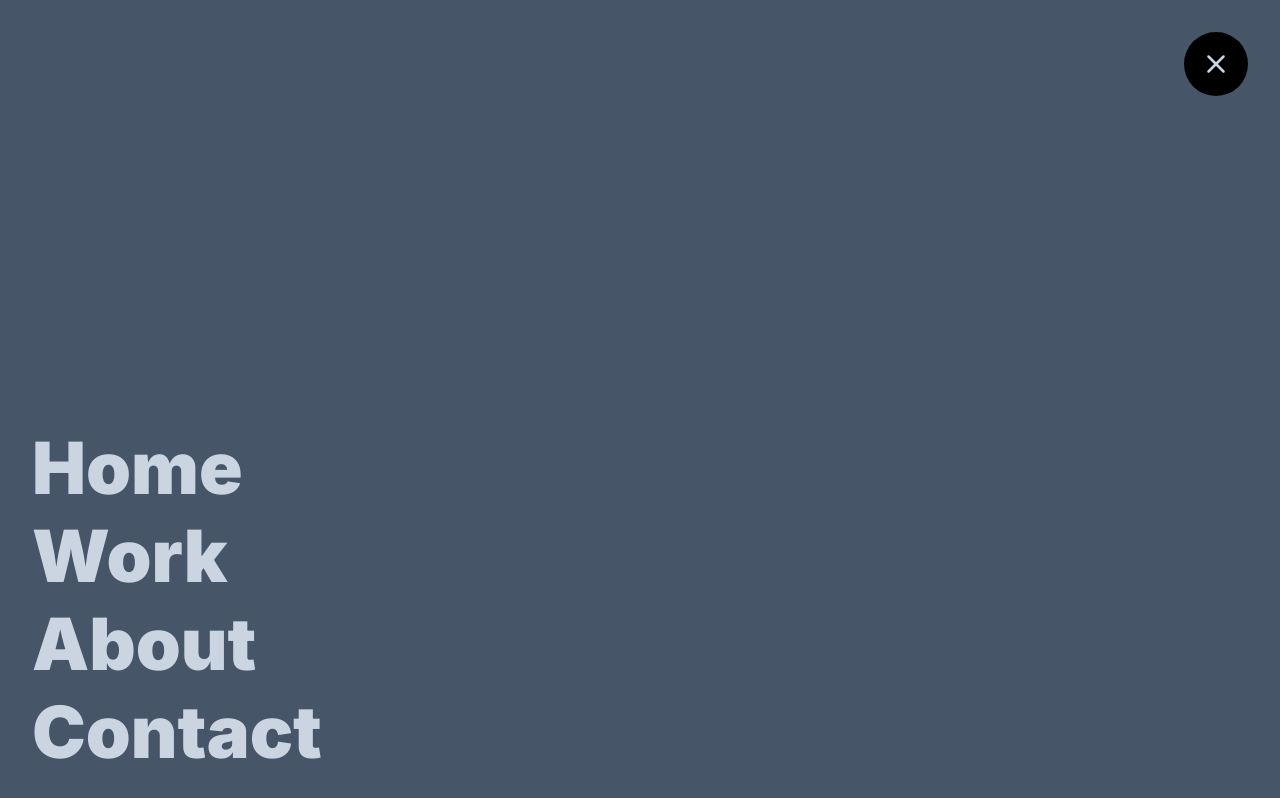
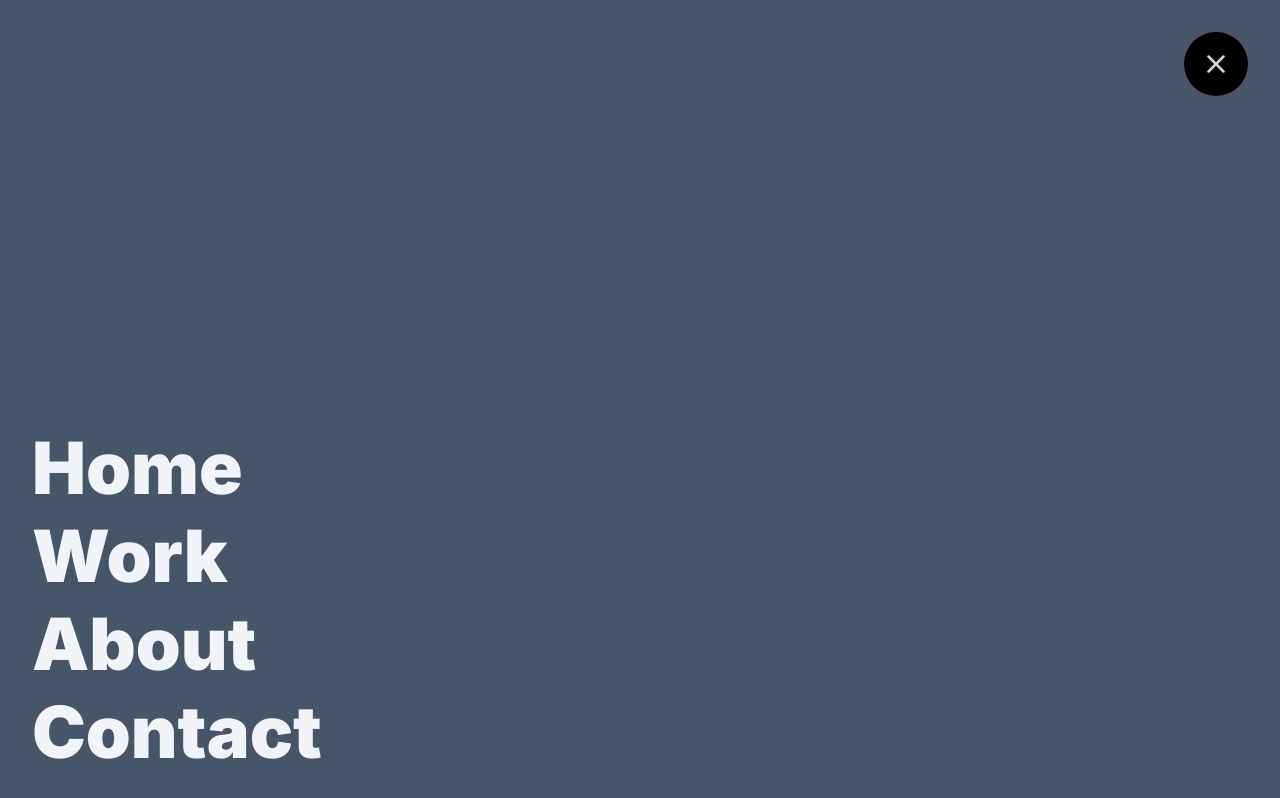
Before and after one commit to oconnorjohnson/portfolio23, a Next.js app: page / in a window 1280 px wide. Both pictures are taken after a click on the button 1229 px from the left and 51 px from the top of the page. Built offline with nearby package versions, Linux system fonts and the light colour scheme.

Commit message:
hero looking good

```diff
--- a/app/components/root/Hero.jsx
+++ /dev/null
@@ -1 +0,0 @@
-import { interpolate } from "flubber";
--- a/app/components/shared/NavBar.tsx
+++ b/app/components/shared/NavBar.tsx
@@ -10,7 +10,7 @@ const LiquidSideNav = () => {
     <div className="min-w-screen flex justify-end">
       <div className="flex items-center pr-5 pt-5 text-white">
         <motion.button
-          whileHover={{ rotate: "180deg" }}
+          whileHover={{ rotate: "170deg" }}
           whileTap={{ scale: 0.9 }}
           onClick={() => setIsOpen(true)}
           className="text-3xl bg-black text-slate-300 hover:text-slate-100 transition-colors p-4 rounded-full"
@@ -32,14 +32,16 @@ const Nav = ({
 }) => {
   return (
     <motion.nav
-      className="fixed top-0 bottom-0 w-screen bg-slate-600"
+      className={`fixed top-0 bottom-0 w-screen bg-slate-600 ${
+        isOpen ? "z-50" : "z-10"
+      }`}
       animate={isOpen ? "open" : "closed"}
       variants={navVariants}
       initial="closed"
     >
       <motion.button
         className="text-3xl bg-black text-slate-300 hover:text-slatte-100 border-[1px] border-transparent hover:border-slate-300 transition-colors p-4 rounded-full absolute top-8 right-8"
-        whileHover={{ rotate: "180deg" }}
+        whileHover={{ rotate: "150deg" }}
         onClick={() => setIsOpen(false)}
         whileTap={{ scale: 0.9 }}
       >
@@ -61,7 +63,7 @@ const Nav = ({
 const NavLink = ({ text }: { text: string }) => {
   return (
     <motion.a
-      className="inline-block z-10 text-slate-300 w-fit font-black text-7xl hover:text-slate-100 transition-colors"
+      className="inline-block z-10 text-slate-100 w-fit font-black text-7xl hover:text-slate-900 transition-colors"
       variants={navLinkVariants}
       transition={{
         type: "spring",
--- a/app/layout.tsx
+++ b/app/layout.tsx
@@ -1,7 +1,6 @@
 import type { Metadata } from "next";
 import { Inter } from "next/font/google";
 import "./globals.css";
-import NavBar from "@/app/components/shared/NavBar";
 
 const inter = Inter({ subsets: ["latin"] });
 
@@ -17,7 +16,6 @@ export default function RootLayout({
 }) {
   return (
     <html lang="en">
-      <NavBar />
       <body className={inter.className}>{children}</body>
     </html>
   );
--- a/app/page.tsx
+++ b/app/page.tsx
@@ -1,11 +1,14 @@
 // imports
+"use client";
 
 import NavBar from "@/app/components/shared/NavBar";
 
 export default function Home() {
   return (
     <>
-      <main></main>
+      <main>
+        <NavBar />
+      </main>
     </>
   );
 }
--- a/package.json
+++ b/package.json
@@ -15,9 +15,11 @@
     "react-dom": "^18"
   },
   "devDependencies": {
+    "@types/animejs": "^3.1.11",
     "@types/node": "^20",
     "@types/react": "^18",
     "@types/react-dom": "^18",
+    "animejs": "^3.2.1",
     "autoprefixer": "^10.0.1",
     "eslint": "^8",
     "eslint-config-next": "14.0.1",
```
Also changed, not shown: app/components/root/Hero.tsx (added), 1 other file (tests, documents, lock files or other folders).
